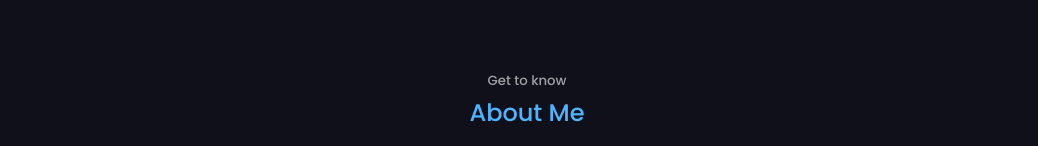
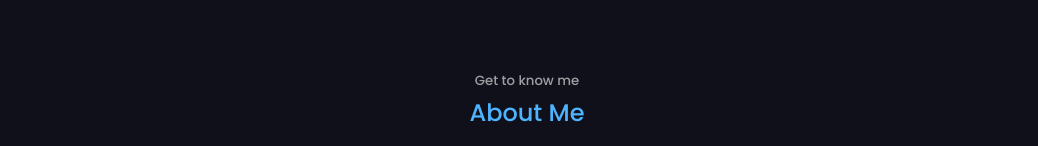
Before and after one commit to micheal081/michealdev, a React (Create React App) app: page / in a window 1280 px wide. Shown: the part 380-526 px from the top of the page, without its empty margins (113-1151 px from the left). Built offline with nearby package versions, Linux system fonts and the light colour scheme.

Commit message:
modified content

```diff
--- a/src/components/intro/Intro.jsx
+++ b/src/components/intro/Intro.jsx
@@ -7,7 +7,7 @@ import './intro.css';
 const Intro = () => {
   return (
     <section id="about">
-      <h5>Get to know</h5>
+      <h5>Get to know me</h5>
       <h2>About Me</h2>
       <div className="container about__container">
         <div className="about__me">
```
